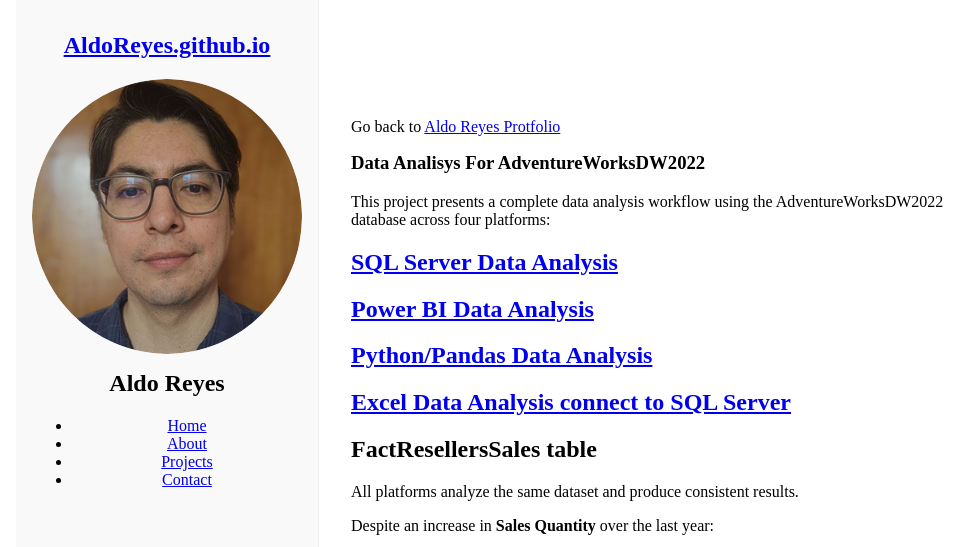
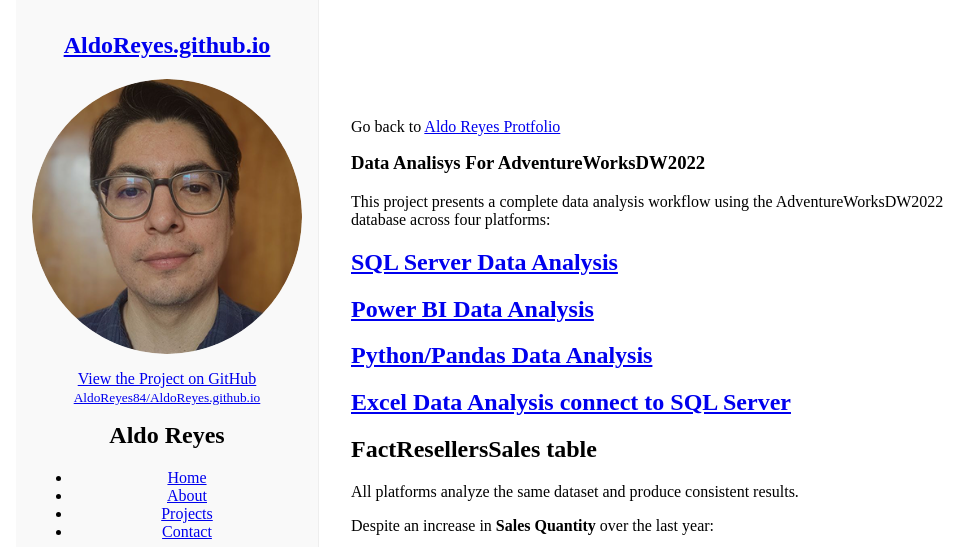
Before and after one commit to AldoReyes84/Data-Analisys_For-AdventureWorksDW2022_SQL_PowerBI_Python_Excel, a Jekyll site: the page built from README.md, in a window 1280 px wide and 900 px high, cut to the strip 0-547 px from the top of the window. Shown: the whole strip, without its empty margins (194-1168 px from the left). Built offline with Jekyll 4.4.1, drawn with Linux system fonts in a browser that asks for light colours; our own code applies the rules of GitHub Pages for plain Markdown files.

Commit message:
Update default.html

```diff
--- a/_layouts/default.html
+++ b/_layouts/default.html
@@ -18,7 +18,13 @@
         {% if site.logo %}
         <img src="{{ site.logo }}" alt="logo" class="site-logo">
       {% endif %}
-      <h1>{{ site.title }}</h1>
+        <p class="view">
+          <a href=<a href="https://github.com/AldoReyes84/AldoReyes.github.io">View the Project on GitHub
+          <small>AldoReyes84/AldoReyes.github.io</small>
+         </a>
+        </p>
+        <h1>{{ site.title }}</h1>
+        </header>
       <nav class="site-menu">
         <ul>
           {% for item in site.menu %}
@@ -26,7 +32,6 @@
           {% endfor %}
         </ul>
       </nav>
-    </header>
     </aside>
  <aside class="readme">
         <section>
```
